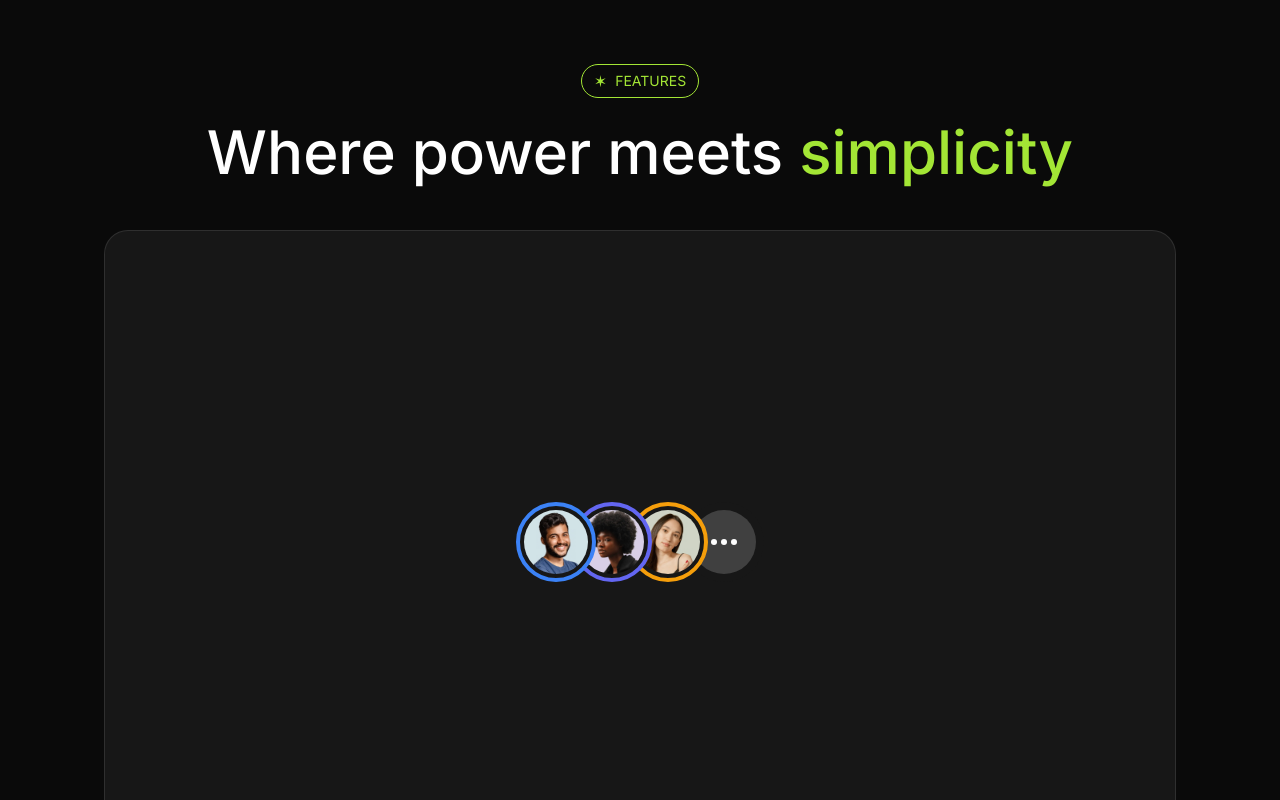
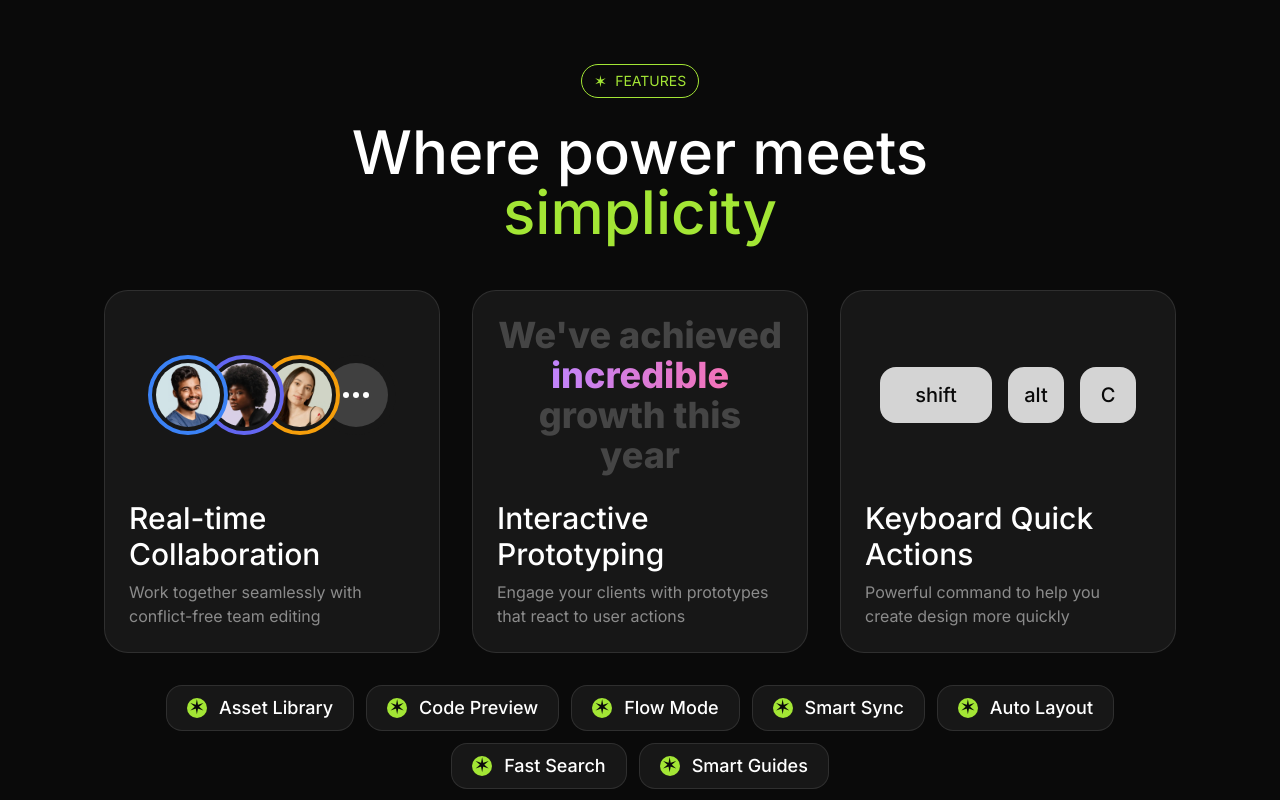
Before and after one commit to Suryansh777777/layers, a Next.js app: page / in a window 1280 px wide. Shown: the part 2060-2860 px from the top of the page. Built offline with nearby package versions, Linux system fonts and the light colour scheme.

Commit message:
Update FeatureCard component, and add Key component for improved UI

```diff
--- a/src/app/layout.tsx
+++ b/src/app/layout.tsx
@@ -10,8 +10,8 @@ const inter = Inter({
 });
 
 export const metadata: Metadata = {
-  title: "Modern Design Tool Landing Page",
-  description: "",
+  title: "Layers",
+  description: "Modern Design Tool Landing Page",
 };
 
 export default function RootLayout({
--- a/src/components/Avatar.tsx
+++ b/src/components/Avatar.tsx
@@ -1,4 +1,3 @@
-import { div } from "framer-motion/client";
 import { HTMLAttributes } from "react";
 import { twMerge } from "tailwind-merge";
 
--- a/src/components/FeatureCard.tsx
+++ b/src/components/FeatureCard.tsx
@@ -1,11 +1,19 @@
+import { twMerge } from "tailwind-merge";
+
 export default function FeatureCard(props: {
   title: string;
   description: string;
   children?: React.ReactNode;
+  className?: string;
 }) {
-  const { title, description, children } = props;
+  const { title, description, children, className } = props;
   return (
-    <div className="bg-neutral-900 border border-white/10 p-6 rounded-3xl">
+    <div
+      className={twMerge(
+        "bg-neutral-900 border border-white/10 p-6 rounded-3xl",
+        className
+      )}
+    >
       <div className="aspect-video">{children}</div>
       <div>
         <h3 className="text-3xl font-medium mt-6">{title}</h3>
--- /dev/null
+++ b/src/components/Key.tsx
@@ -0,0 +1,17 @@
+import { HTMLAttributes } from "react";
+import { twMerge } from "tailwind-merge";
+
+export default function Key(props: HTMLAttributes<HTMLDivElement>) {
+  const { children, className, ...otherProps } = props;
+  return (
+    <div
+      className={twMerge(
+        "size-14 bg-neutral-300 inline-flex items-center justify-center rounded-2xl text-xl text-neutral-950 font-medium",
+        className
+      )}
+      {...otherProps}
+    >
+      {children}
+    </div>
+  );
+}
--- a/src/sections/Features.tsx
+++ b/src/sections/Features.tsx
@@ -5,6 +5,7 @@ import avatar2 from "@/assets/images/avatar-lula-meyers.jpg";
 import avatar3 from "@/assets/images/avatar-florence-shaw.jpg";
 import Image from "next/image";
 import Avatar from "@/components/Avatar";
+import Key from "@/components/Key";
 
 const features = [
   "Asset Library",
@@ -23,13 +24,14 @@ export default function Features() {
         <div className="flex justify-center">
           <Tag>Features</Tag>
         </div>
-        <h2 className="text-6xl font-medium text-center mt-6">
+        <h2 className="text-6xl font-medium text-center mt-6 max-w-2xl mx-auto">
           Where power meets <span className="text-lime-400">simplicity</span>
         </h2>
-        <div className="mt-12 grid grid-cols-1 gap-8">
+        <div className="mt-12 grid grid-cols-1 md:grid-cols-4 lg:grid-cols-3 gap-8">
           <FeatureCard
             title="Real-time Collaboration"
             description="Work together seamlessly with conflict-free team editing"
+            className="md:col-span-2 lg:col-span-1"
           >
             <div className="aspect-video flex items-center justify-center">
               <Avatar className="z-40">
@@ -56,6 +58,7 @@ export default function Features() {
           <FeatureCard
             title="Interactive Prototyping"
             description="Engage your clients with prototypes that react to user actions"
+            className="md:col-span-2 lg:col-span-1"
           >
             <div className="aspect-video flex items-center justify-center">
               <p className="text-4xl font-extrabold text-white/20 text-center ">
@@ -70,14 +73,26 @@ export default function Features() {
           <FeatureCard
             title="Keyboard Quick Actions"
             description="Powerful command to help you create design more quickly"
-          />
+            className="md:col-span-2 md:col-start-2 lg:col-span-1 lg:col-start-auto"
+          >
+            <div className="aspect-video flex justify-center items-center gap-4">
+              <Key className="w-28 ">shift</Key>
+              <Key className="">alt</Key>
+              <Key className="">C</Key>
+            </div>
+          </FeatureCard>
         </div>
-        <div>
+        <div className="mt-8 flex flex-wrap gap-3 justify-center">
           {features.map((feature) => {
             return (
-              <div key={feature}>
-                <span></span>
-                <span>{feature}</span>
+              <div
+                key={feature}
+                className="bg-neutral-900 border border-white/10 inline-flex items-center px-3 md:px-5 py-1.5 md:py-2 rounded-2xl gap-3 "
+              >
+                <span className="bg-lime-400 text-neutral-950 size-5 pb-0.5 rounded-full inline-flex items-center justify-center text-xl">
+                  &#10038;
+                </span>
+                <span className="font-medium md:text-lg">{feature}</span>
               </div>
             );
           })}
```
